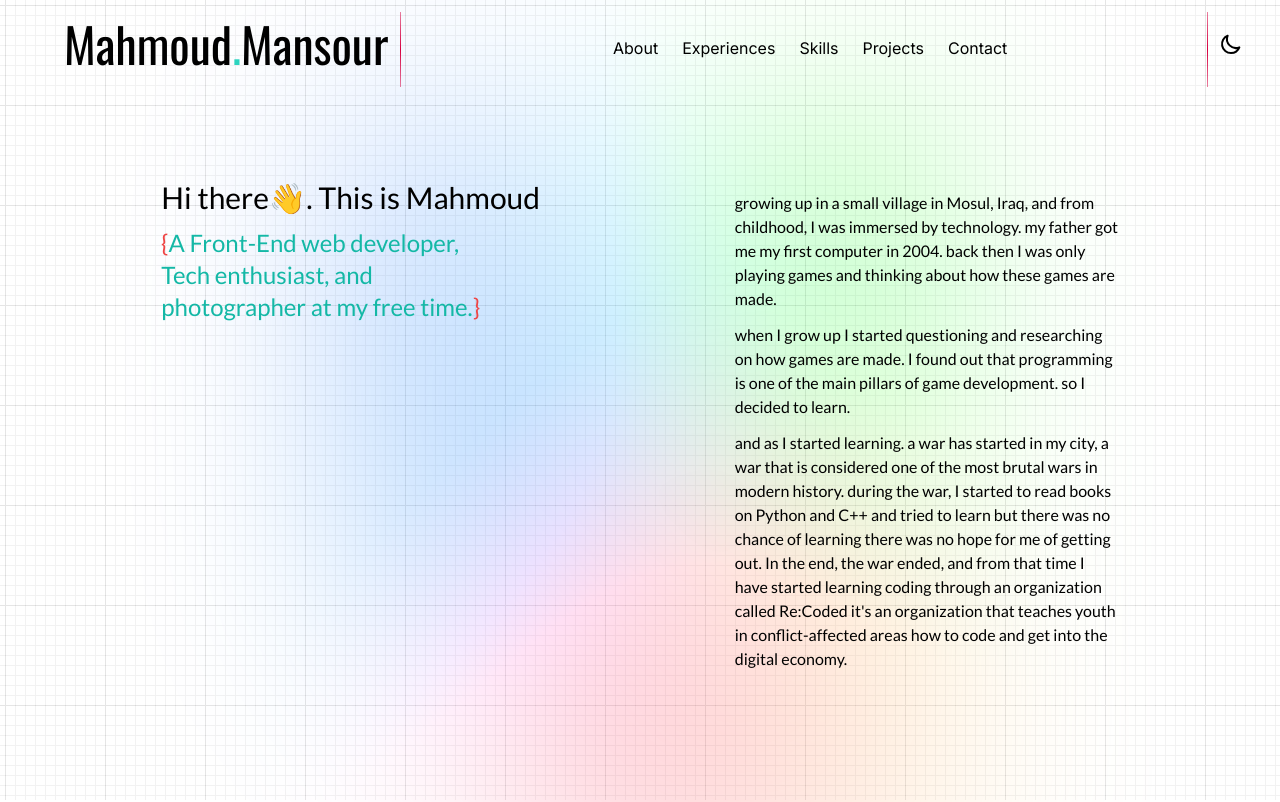
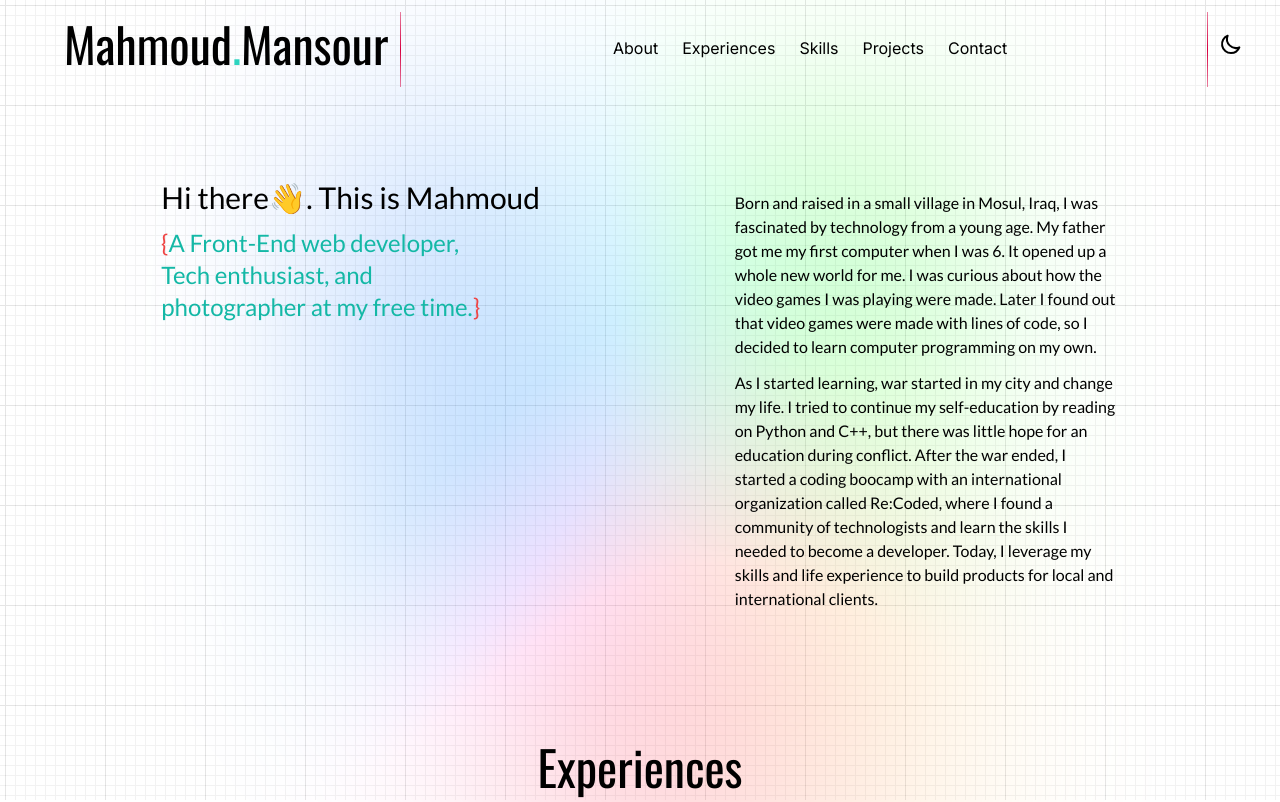
Before and after one commit to mahmodlte/mah-codes, a Next.js app: page / in a window 1280 px wide. Shown: the top 802 px of the page. Built offline with nearby package versions, Linux system fonts and the light colour scheme.

Commit message:
Changed text and fixed typos

```diff
--- a/components/About.jsx
+++ b/components/About.jsx
@@ -18,26 +18,22 @@ const About = () => {
       </div>
       <div className=" sm:w-96 dark:text-white text-base">
         <p className="my-3">
-          growing up in a small village in Mosul, Iraq, and from childhood, I
-          was immersed by technology. my father got me my first computer in
-          2004. back then I was only playing games and thinking about how these
-          games are made.
+          Born and raised in a small village in Mosul, Iraq, I was fascinated by
+          technology from a young age. My father got me my first computer when I
+          was 6. It opened up a whole new world for me. I was curious about how
+          the video games I was playing were made. Later I found out that video
+          games were made with lines of code, so I decided to learn computer
+          programming on my own.
         </p>
         <p className="my-3">
-          when I grow up I started questioning and researching on how games are
-          made. I found out that programming is one of the main pillars of game
-          development. so I decided to learn.
-        </p>
-
-        <p className="my-3">
-          and as I started learning. a war has started in my city, a war that is
-          considered one of the most brutal wars in modern history. during the
-          war, I started to read books on Python and C++ and tried to learn but
-          there was no chance of learning there was no hope for me of getting
-          out. In the end, the war ended, and from that time I have started
-          learning coding through an organization called Re:Coded {`it's`} an
-          organization that teaches youth in conflict-affected areas how to code
-          and get into the digital economy.
+          As I started learning, war started in my city and change my life. I
+          tried to continue my self-education by reading on Python and C++, but
+          there was little hope for an education during conflict. After the war
+          ended, I started a coding boocamp with an international organization
+          called Re:Coded, where I found a community of technologists and learn
+          the skills I needed to become a developer. Today, I leverage my skills
+          and life experience to build products for local and international
+          clients.
         </p>
       </div>
     </section>
```
